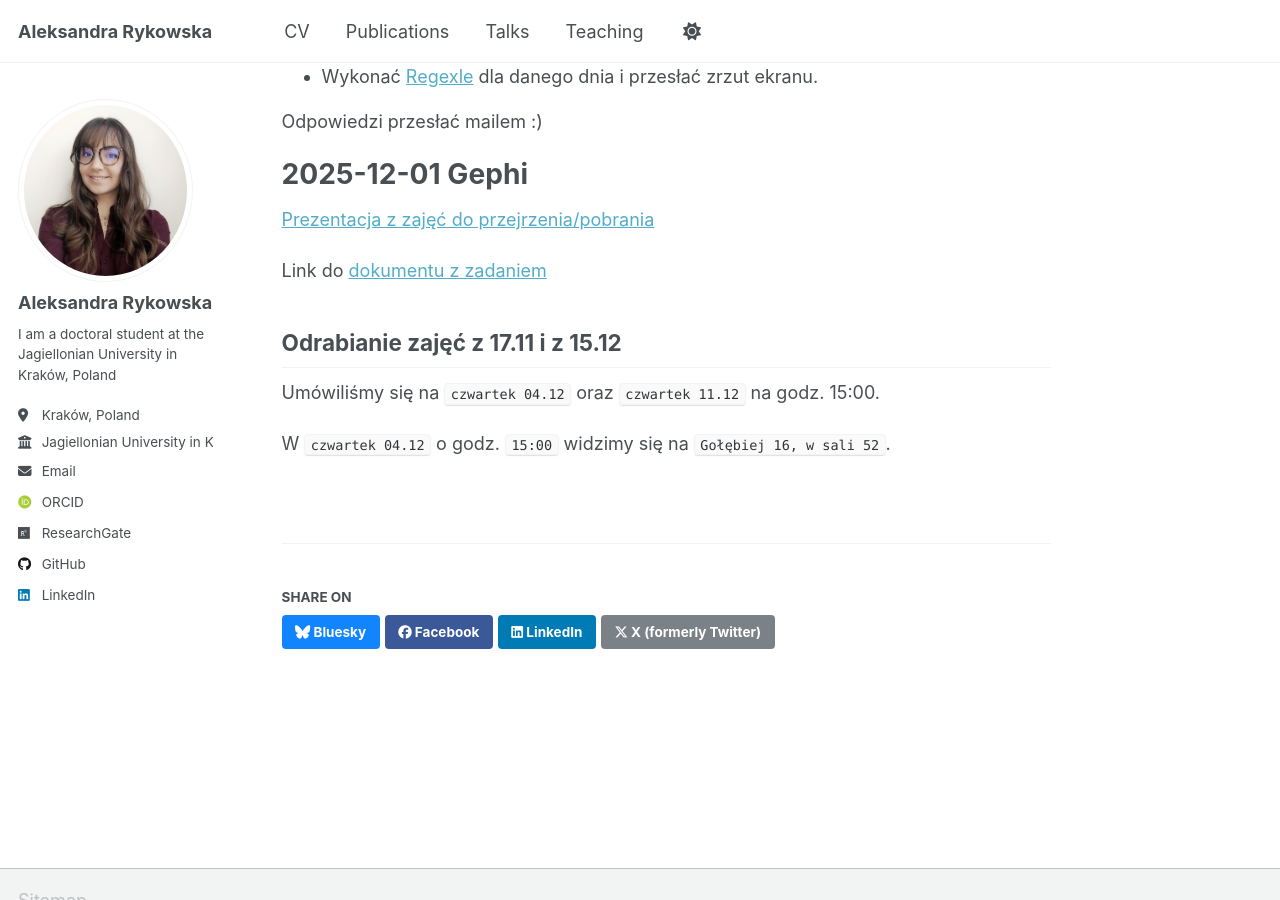
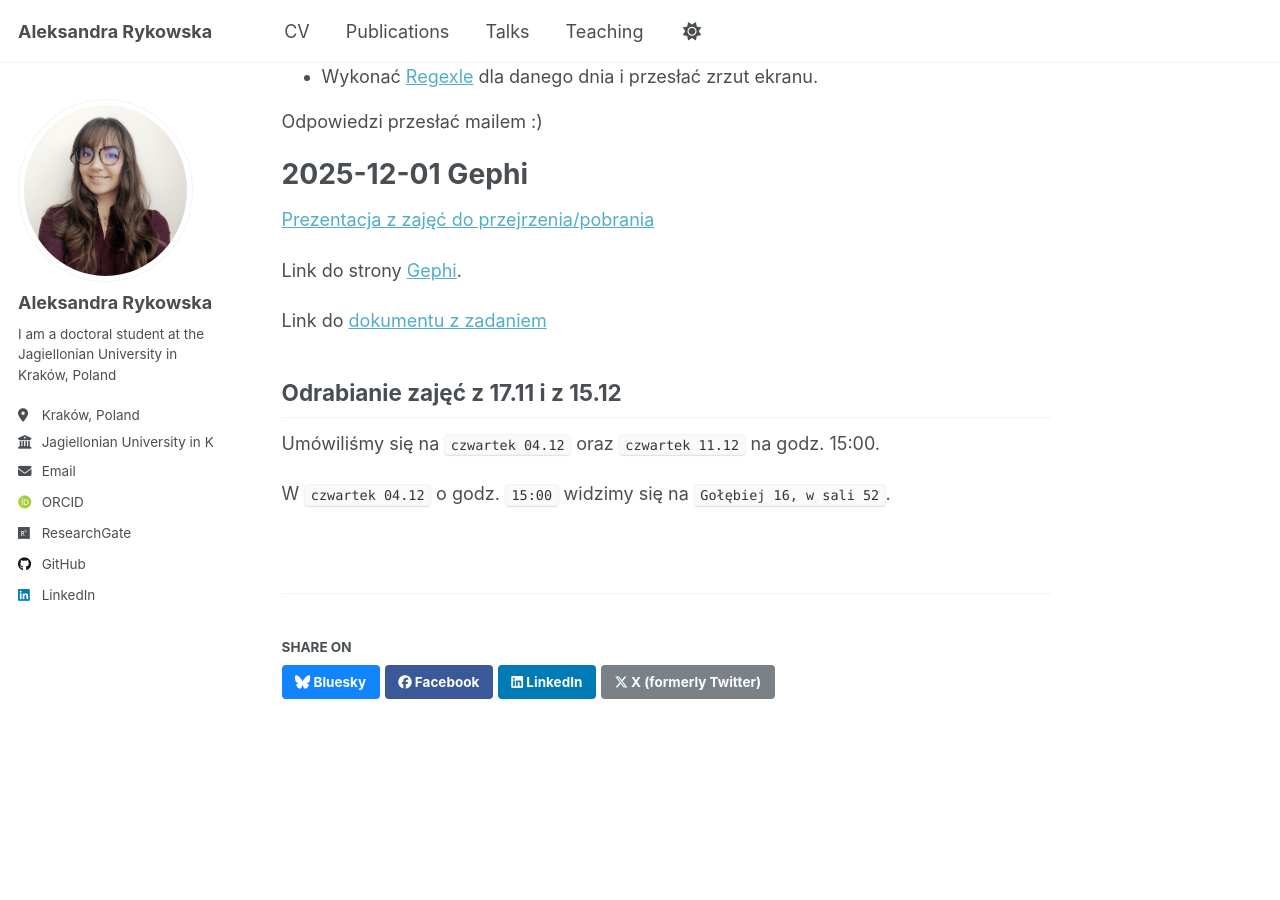
Before and after one commit to aleksandra2812/aleksandra2812.github.io, a Jekyll site: the page built from _teaching/2025-winter-teaching-1.md, in a window 1280 px wide and 900 px high, scrolled down 2080 px. Built offline with Jekyll 4.4.1, drawn with Linux system fonts in a browser that asks for light colours; some web fonts are replaced; a script that is not in the unit is left out.

Commit message:
Add Gephi link

```diff
--- a/_teaching/2025-winter-teaching-1.md
+++ b/_teaching/2025-winter-teaching-1.md
@@ -77,6 +77,8 @@ Odpowiedzi przesłać mailem :)
 
 <a href="/files/0112_CyfroweNarzedzia.pdf" target="_blank">Prezentacja z zajęć do przejrzenia/pobrania</a>
 
+Link do strony [Gephi](https://gephi.org/desktop/).
+
 Link do [dokumentu z zadaniem](https://ujchmura-my.sharepoint.com/:w:/g/personal/aleksandra_rykowska_doctoral_uj_edu_pl/IQBS7BxiWabGSYq461CQ6Cy5AcZWuN-EZWeOOJenQ3QMhEw?e=KkiLqa)
 
 
```
